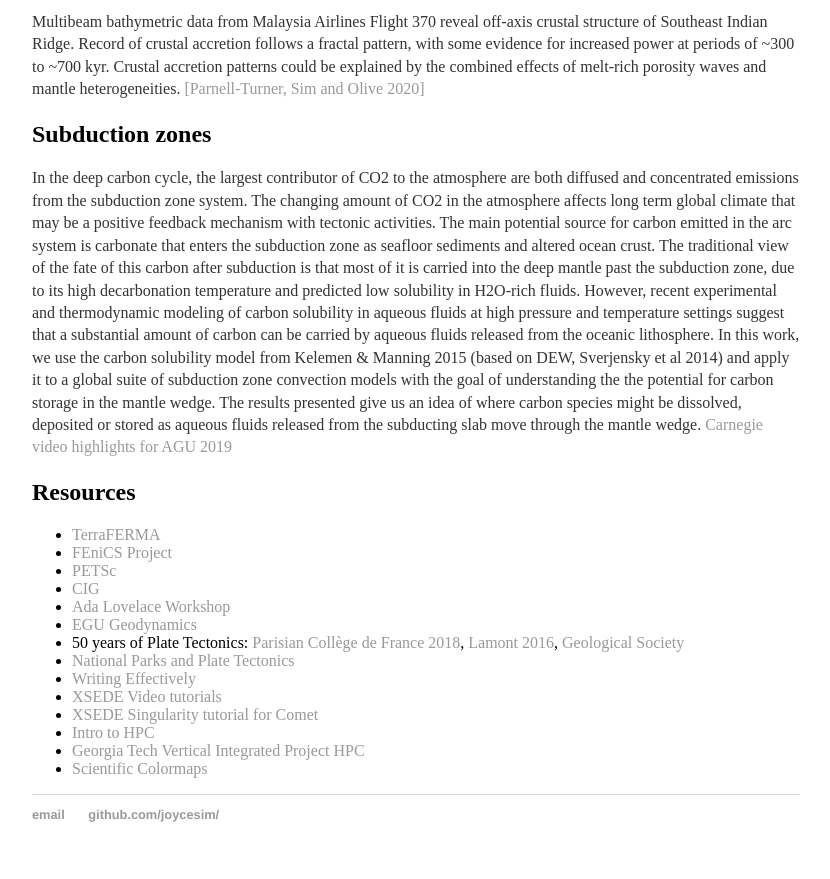
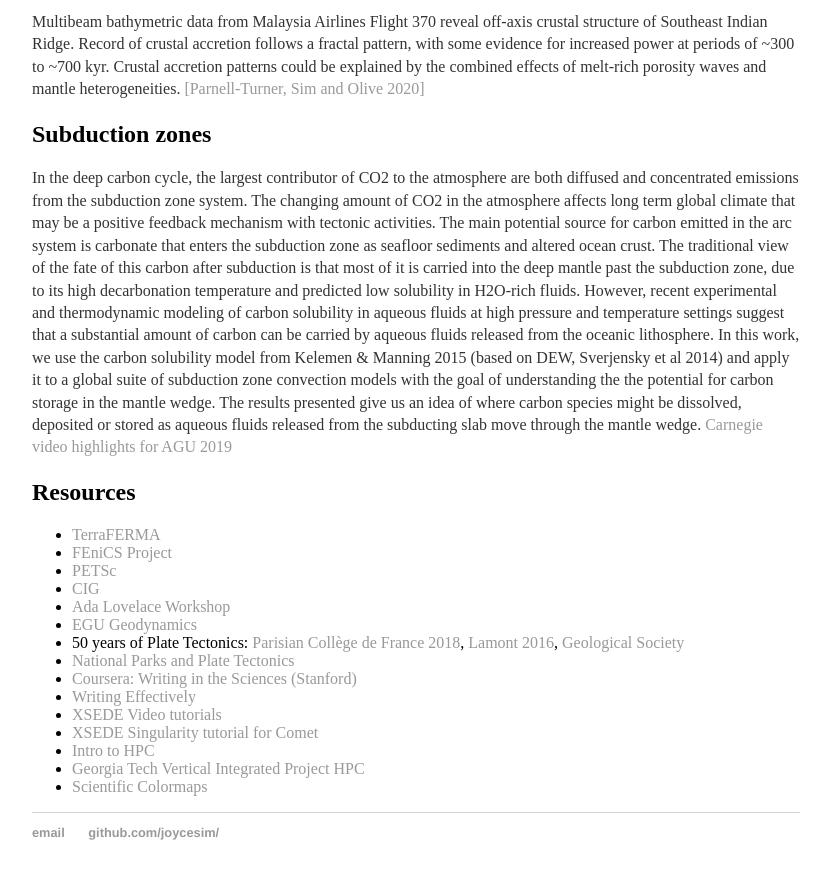
Before and after one commit to joycesim/joycesim.github.io, a Jekyll site: the page built from research/index.md, in a window 1280 px wide and 900 px high, scrolled down 2533 px. Shown: the top 879 px of the window, without its empty margins (224-1054 px from the left). Built offline with Jekyll 4.4.1, drawn with Linux system fonts in a browser that asks for light colours.

Commit message:
Update index.md
Add Writing in the sciences coursera

```diff
--- a/research/index.md
+++ b/research/index.md
@@ -34,6 +34,7 @@ In the deep carbon cycle, the largest contributor of CO2 to the atmosphere are b
 * [EGU Geodynamics](https://www.egu.eu/gd/home/)
 * 50 years of Plate Tectonics: [Parisian Collège de France 2018](https://www.college-de-france.fr/site/barbara-romanowicz/symposium-2018-06-26-11h00.htm), [Lamont 2016](https://www.ldeo.columbia.edu/news-events/events/plate-tectonics), [Geological Society](https://www.geolsoc.org.uk/wsmith17)
 * [National Parks and Plate Tectonics](https://www.nps.gov/subjects/geology/plate-tectonics.htm)
+* [Coursera: Writing in the Sciences (Stanford)](https://www.coursera.org/learn/sciwrite)
 * [Writing Effectively](https://www.youtube.com/watch?v=vtIzMaLkCaM)
 * [XSEDE Video tutorials](https://education.sdsc.edu/training/interactive/)
 * [XSEDE Singularity tutorial for Comet](https://www.sdsc.edu/education_and_training/tutorials1/singularity.html)
```
